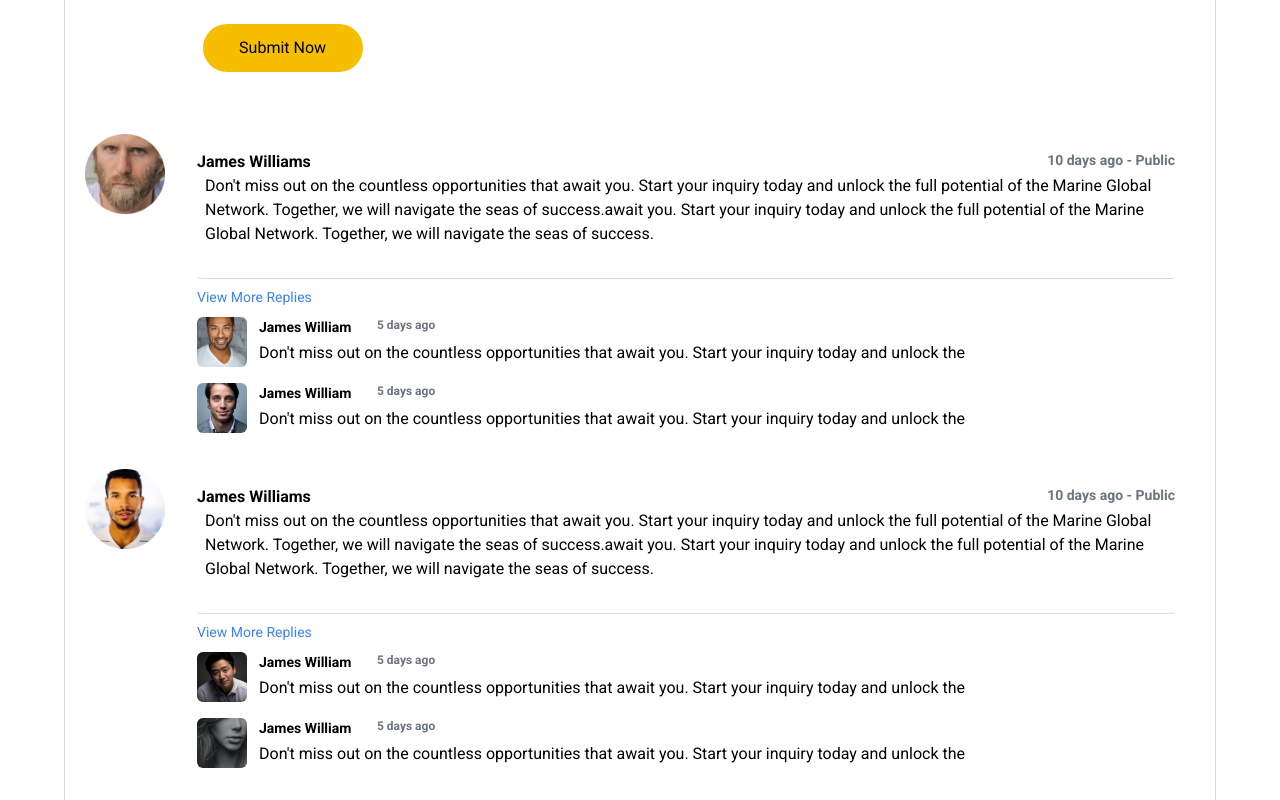
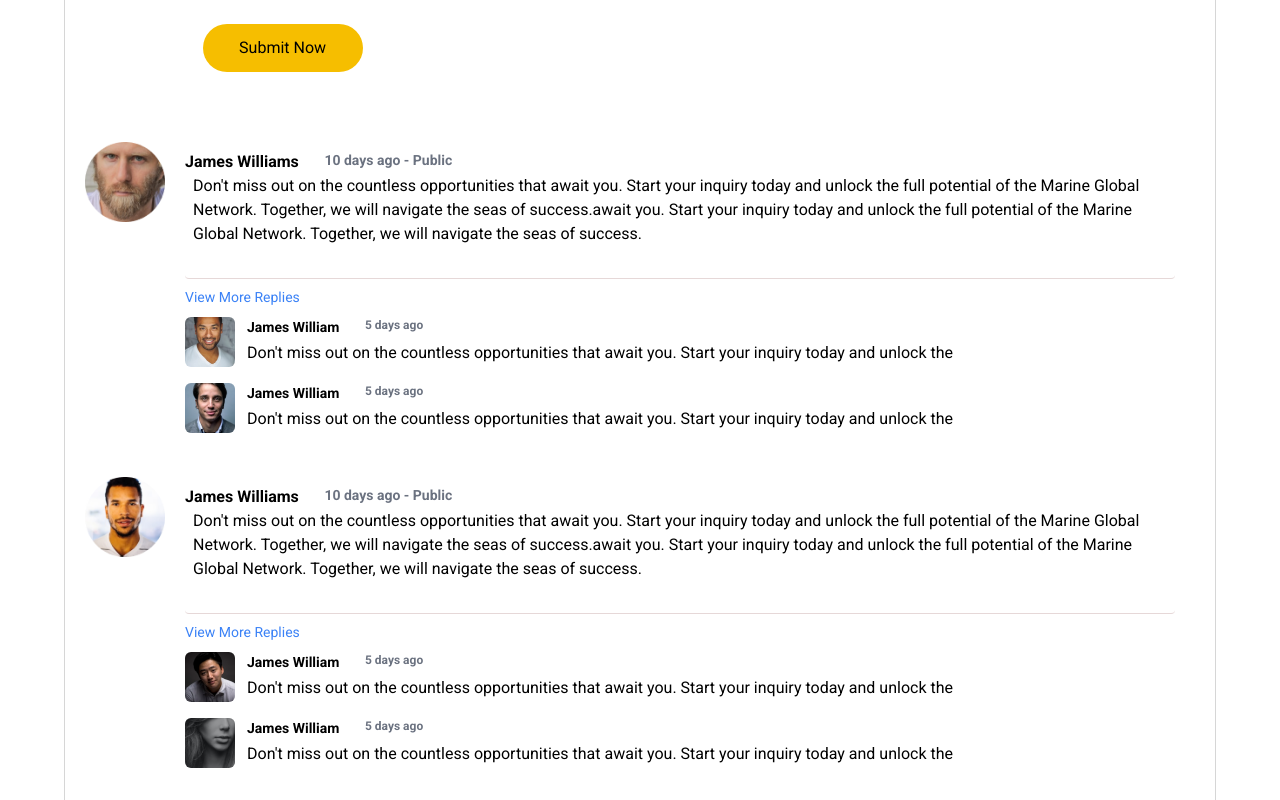
Before and after one commit to sarahahmadmalik/Maglo.net, a Next.js app: page /inquiry/15 in a window 1280 px wide. Shown: the part 1040-1840 px from the top of the page. Built offline with nearby package versions, Linux system fonts and the light colour scheme.

Commit message:
comments-minor-changes

```diff
--- a/components/Comments.js
+++ b/components/Comments.js
@@ -35,7 +35,7 @@ const Comments = (props) => {
 
   return (
     <div className="flex items-start my-3 mx-5">
-      <div className="relative aspect-square rounded-full w-full min-w-[60px] max-w-[80px] mr-3">
+      <div className="relative aspect-square rounded-full w-full min-w-[60px] max-w-[80px] mr-3 sm:my-2 sm:mr-auto">
         <Image
           src={props.eachComment.profile}
           alt="Profile"
@@ -45,7 +45,7 @@ const Comments = (props) => {
         />
       </div>
       <div className="sm:px-5 sm:py-4 px-auto ">
-        <div className="font-bold flex align-center justify-between">
+        <div className="font-bold flex align-center justify- sm:justify-start">
           <p>{props.eachComment.user}</p>{' '}
           <p className="text-sm text-gray-500 sm:ml-[1.6rem]">
             {props.eachComment.day}
```
